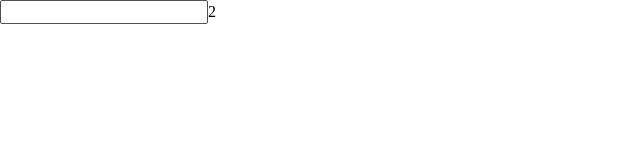
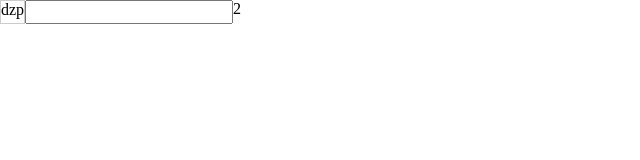
Before and after one commit to dong199903/compoments-dzp, a React (Create React App) app: page / in a window 1280 px wide. Shown: the top 160 px of the page, without its empty margins (0-640 px from the left). Built offline with nearby package versions, Linux system fonts and the light colour scheme.

Commit message:
feat: input组件完成

```diff
--- a/src/pages/Home.tsx
+++ b/src/pages/Home.tsx
@@ -6,7 +6,11 @@ const Home = () => {
   const [val,setVal] = useState()
   return (
     <div>
-      <Input value={val} onChange={(e:any)=>{setVal(e.target.value)}}/>
+      <Input
+        value={val}
+        onChange={(e:any)=>{setVal(e.target.value)}}
+        prepend="dzp"
+      />
     </div>
   )
 }
--- a/src/styles/components.scss
+++ b/src/styles/components.scss
@@ -21,3 +21,5 @@
 @import "./check.scss";
 
 @import "./auto-complete.scss";
+
+@import "./input.scss";
--- /dev/null
+++ b/src/styles/input.scss
@@ -0,0 +1,9 @@
+.input{
+  display: flex;
+  .prepend{
+    border: 1px solid #ccc;
+  }
+  .append{
+    border: 1px solid #ccc;
+  }
+}
```
Also changed, not shown: src/styles/index.scss (line endings or trailing spaces).
